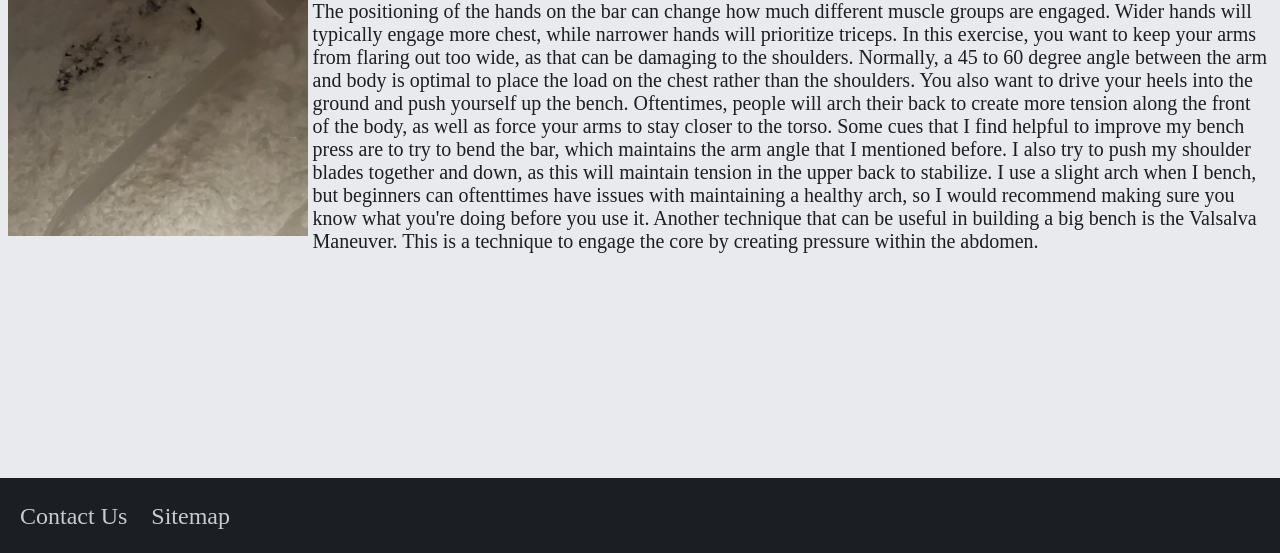
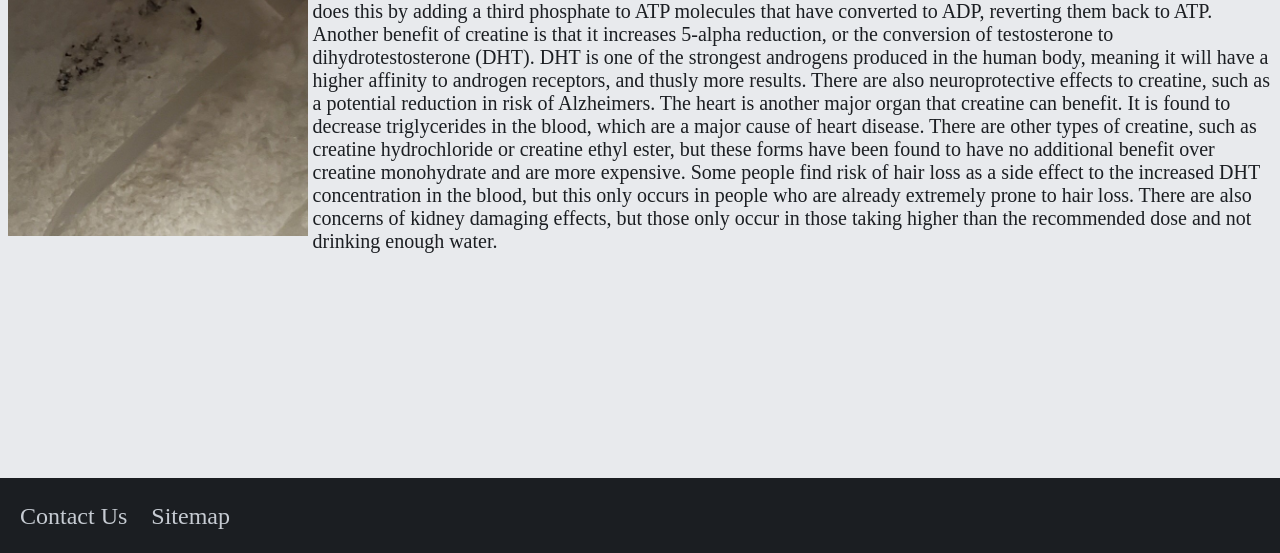
Before and after one commit to abolt1babson/WebTechProject, a plain HTML site: page creatine.html in a window 1280 px wide. Shown: the part 247-800 px from the top of the page. Drawn offline with Linux system fonts and the light colour scheme.

Commit message:
Updated site

```diff
--- a/creatine.html
+++ b/creatine.html
@@ -80,36 +80,35 @@
       <div class = "content">
         <div class = "title">Creatine Monohydrate</div>
         <img src = "images/creatine.jpg" alt = "Creatine Monohydrate" title = "Creatine Monohydrate">
-        <p>The bench press is a major compound movement
-          that engages the Pectorals, Anterior Deltoids, and the
-          Triceps. It also uses stabilizers in the upper back,
-          core, and shoulders. If done correctly, the legs also
-          have minor engagement to maintain full body tension. It
-          is one of the more famous exercises performed in the gym,
-          and many people's favorite. The positioning of the hands on
-          the bar can change how much different muscle groups are
-          engaged. Wider hands will typically engage more chest, while
-          narrower hands will prioritize triceps. In this exercise,
-          you want to keep your arms from flaring out too wide, as
-          that can be damaging to the shoulders. Normally, a 45 to 60
-          degree angle between the arm and body is optimal to place
-          the load on the chest rather than the shoulders. You also
-          want to drive
-          your heels into the ground and push yourself up the bench.
-          Oftentimes, people will arch their back to create more
-          tension along the front of the body, as well as force your
-          arms to stay closer to the torso. Some cues that I find
-          helpful to improve my bench press are to try to bend the bar,
-          which maintains the arm angle that I mentioned before. I
-          also try to push my shoulder blades together and down, as
-          this will maintain tension in the upper back to stabilize.
-          I use a slight arch when I bench, but beginners can
-          oftenttimes have issues with maintaining a healthy arch, so
-          I would recommend making sure you know what you're doing
-          before you use it. Another technique that can be useful in
-          building a big bench is the Valsalva Maneuver. This is a
-          technique to engage the core by creating pressure within
-          the abdomen.</p>
+        <p>
+          Creatine Monohydrate is one of the safest and most studied
+          supplements on the market. It has a number of methods
+          through which it increases muscle density, including an
+          increase in water retention. Another benefit of
+          supplementing creatine is that it increases your body's
+          phosphocreatine stores, which leads to increased energy
+          and power output. It does this by adding a third phosphate
+          to ATP molecules that have converted to ADP, reverting them
+          back to ATP. Another benefit of creatine is that it increases
+          5-alpha reduction, or the conversion of testosterone to
+          dihydrotestosterone (DHT). DHT is one of the strongest
+          androgens produced in the human body, meaning it will have
+          a higher affinity to androgen receptors, and thusly more
+          results. There are also neuroprotective effects to creatine,
+          such as a potential reduction in risk of Alzheimers. The
+          heart is another major organ that creatine can benefit. It
+          is found to decrease triglycerides in the blood, which are
+          a major cause of heart disease. There
+          are other types of creatine, such as creatine hydrochloride
+          or creatine ethyl ester, but these forms have been found to
+          have no additional benefit over creatine monohydrate and are
+          more expensive. Some people find risk of hair loss as a side
+          effect to the increased DHT concentration in the blood, but
+          this only occurs in people who are already extremely prone
+          to hair loss. There are also concerns of kidney damaging
+          effects, but those only occur in those taking higher than
+          the recommended dose and not drinking enough water.
+        </p>
       </div>
       <div class = "footer">
         <a href = "contact.html">Contact Us</a>
```
Also changed, not shown: index.html (+4 -4 lines), supps.html (+2 -2 lines).
